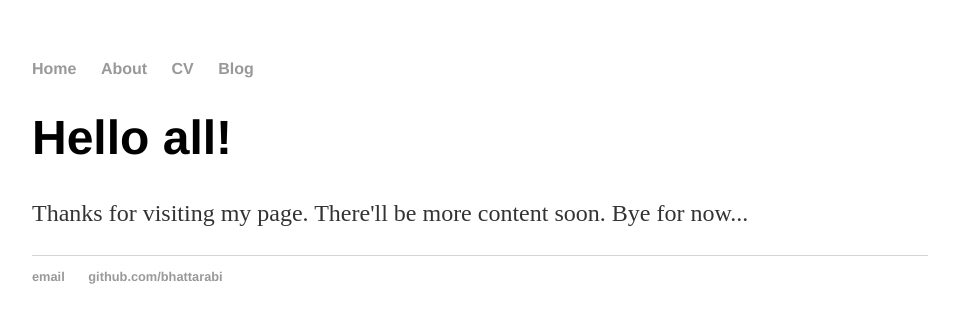
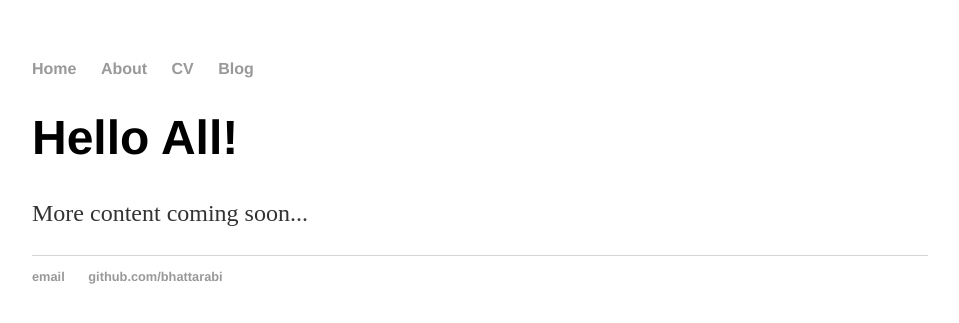
Before and after one commit to bhattarabi/bhattarabi.github.io, a Jekyll site: the page built from index.html, in a window 1280 px wide. Shown: the top 323 px of the page, without its empty margins (160-1119 px from the left). Built offline with Jekyll 4.4.1, drawn with Linux system fonts in a browser that asks for light colours.

Commit message:
use default.main as the layout file

```diff
--- a/index.html
+++ b/index.html
@@ -1,30 +1,8 @@
-<!DOCTYPE html>
-<html>
-  <head>
-    <title>bhattarabi's github page</title>
-    <!-- link to main stylesheet -->
-    <link rel="stylesheet" type="text/css" href="/css/main.css">
-  </head>
-  <body>
-    <nav>
-      <ul>
-        <li><a href="/">Home</a></li>
-        <li><a href="/about">About</a></li>
-        <li><a href="/cv">CV</a></li>
-        <li><a href="/blog">Blog</a></li>
-      </ul>
-    </nav>
-    <div class="container">
-    <div class="blurb">
-      <h1>Hello all!</h1>
-        <p>Thanks for visiting my page. There'll be more content soon. Bye for now...</p>
-    </div><!-- /.blurb -->
-    </div><!-- /.container -->
-    <footer>
-    <ul>
-      <li><a href="mailto:bhattaraibinayar@gmail.com">email</a></li>
-      <li><a href="https://github.com/bhattarabi">github.com/bhattarabi</a></li>
-    </ul>
-    </footer>
-  </body>
-</html>
+---
+layout: default
+title: Binaya Bhattarai
+---
+<div class="blurb">
+  <h1>Hello All!</h1>
+  <p>More content coming soon...</p>
+</div><!-- /.blurb -->
```
